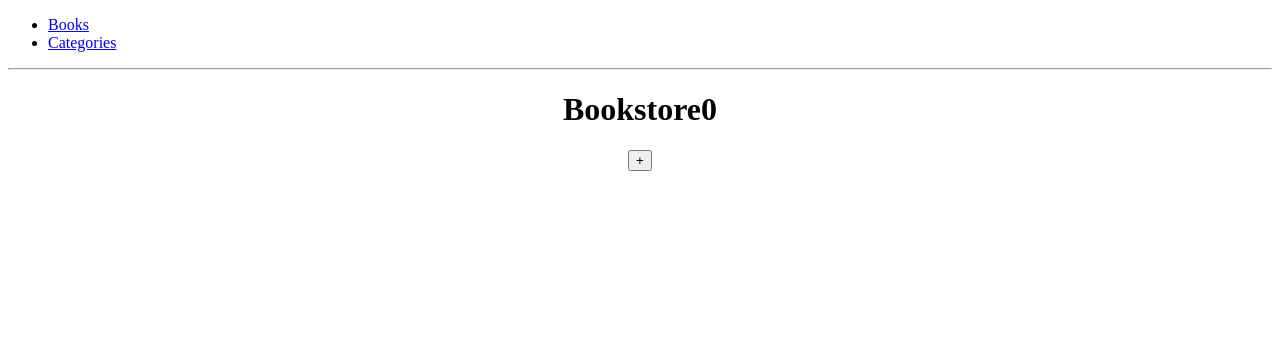
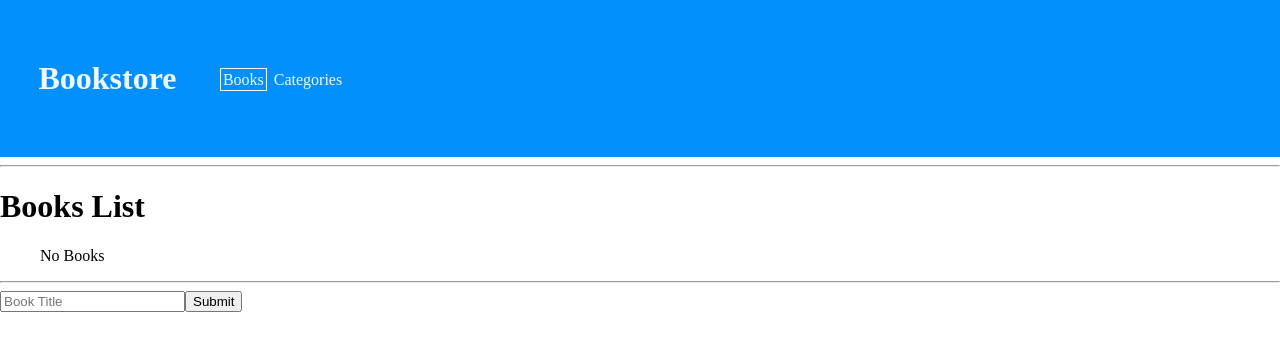
Before and after one commit to vikitaotiz/Bookstore, a React (Create React App) app: page / in a window 1280 px wide. Shown: the top 350 px of the page. Built offline with nearby package versions, Linux system fonts and the light colour scheme.

Commit message:
Add empty books array

```diff
--- a/package.json
+++ b/package.json
@@ -6,6 +6,7 @@
     "@testing-library/jest-dom": "^5.11.4",
     "@testing-library/react": "^11.1.0",
     "@testing-library/user-event": "^12.1.10",
+    "prop-types": "^15.7.2",
     "react": "^17.0.2",
     "react-dom": "^17.0.2",
     "react-redux": "^7.2.5",
--- a/src/App.css
+++ b/src/App.css
@@ -1,39 +1,32 @@
-.App {
-  text-align: center;
+body {
+  margin: 0;
+  padding: 0;
 }
 
-.App-logo {
-  height: 40vmin;
-  pointer-events: none;
+.nav {
+  background: #0290ff;
+  display: flex;
+  color: aliceblue;
+  padding: 3%;
 }
 
-@media (prefers-reduced-motion: no-preference) {
-  .App-logo {
-    animation: App-logo-spin infinite 20s linear;
-  }
+.flex-right ul {
+  padding-top: 11%;
+  list-style: none;
+  float: right;
 }
 
-.App-header {
-  background-color: #282c34;
-  min-height: 100vh;
-  display: flex;
-  flex-direction: column;
-  align-items: center;
-  justify-content: center;
-  font-size: calc(10px + 2vmin);
-  color: white;
+.flex-right ul li {
+  display: inline;
+  padding: 3%;
 }
 
-.App-link {
-  color: #61dafb;
+.active {
+  padding: 2px;
+  border: 1px solid aliceblue;
 }
 
-@keyframes App-logo-spin {
-  from {
-    transform: rotate(0deg);
-  }
-
-  to {
-    transform: rotate(360deg);
-  }
+.flex-right ul li a {
+  color: aliceblue;
+  text-decoration: none;
 }
--- /dev/null
+++ b/src/components/AddBook.js
@@ -0,0 +1,27 @@
+import { useDispatch, useSelector } from 'react-redux';
+import { useState } from 'react';
+import { addBook } from '../redux/books/books';
+
+const AddBook = () => {
+  const books = useSelector((state) => state.books);
+  const [title, setTitle] = useState('');
+  const dispatch = useDispatch();
+  const createBook = () => {
+    if (title) {
+      const data = { title, id: books.length + 1 };
+      dispatch(addBook(data));
+      setTitle('');
+    }
+  };
+
+  return (
+    <div>
+      <form>
+        <input type="text" value={title} onChange={(e) => setTitle(e.target.value)} placeholder="Book Title" />
+        <button onClick={createBook} type="button">Submit</button>
+      </form>
+    </div>
+  );
+};
+
+export default AddBook;
--- a/src/components/Books.js
+++ b/src/components/Books.js
@@ -1,18 +1,18 @@
-import { useSelector, useDispatch } from 'react-redux';
-import * as booksActions from '../redux/books/books';
+import { useSelector } from 'react-redux';
+import AddBook from './AddBook';
+import SingleBook from './SingleBook';
 
 const Books = () => {
   const books = useSelector((state) => state.books);
-  const dispatch = useDispatch();
-  const { addBook } = booksActions;
 
   return (
     <div>
-      <h1>
-        Bookstore
-        {books}
-      </h1>
-      <button type="button" onClick={() => dispatch(addBook())}>+</button>
+      <h1>Books List</h1>
+      <ul>
+        {books.length > 0 ? books.map((book) => <SingleBook key={book.id} book={book} />) : 'No Books'}
+      </ul>
+      <hr />
+      <AddBook />
     </div>
   );
 };
--- a/src/components/Navbar.js
+++ b/src/components/Navbar.js
@@ -1,11 +1,16 @@
-import { Link } from 'react-router-dom';
+import { NavLink } from 'react-router-dom';
 
 const Navbar = () => (
-  <div>
-    <ul>
-      <li><Link to="/">Books</Link></li>
-      <li><Link to="/categories">Categories</Link></li>
-    </ul>
+  <div className="nav">
+    <div>
+      <h1>Bookstore</h1>
+    </div>
+    <div className="flex-right">
+      <ul>
+        <li><NavLink to="/" exact>Books</NavLink></li>
+        <li><NavLink to="/categories" exact>Categories</NavLink></li>
+      </ul>
+    </div>
   </div>
 );
 
--- /dev/null
+++ b/src/components/SingleBook.js
@@ -0,0 +1,19 @@
+import React from 'react';
+import propTypes from 'prop-types';
+
+const SingleBook = ({ book }) => {
+  const { title } = book;
+  return (<li>{title}</li>);
+};
+
+SingleBook.propTypes = {
+  book: propTypes.shape({
+    title: propTypes.string,
+  }),
+};
+
+SingleBook.defaultProps = {
+  book: {},
+};
+
+export default SingleBook;
--- a/src/redux/books/books.js
+++ b/src/redux/books/books.js
@@ -1,8 +1,9 @@
 import { combineReducers } from 'redux';
 
 // Actions
-export const addBook = () => ({
+export const addBook = (book) => ({
   type: 'ADD_BOOK',
+  payload: book,
 });
 
 export const removeBook = () => ({
@@ -10,10 +11,10 @@ export const removeBook = () => ({
 });
 
 // Reducers
-export const booksReducer = (state = 0, action) => {
+export const booksReducer = (state = [], action) => {
   switch (action.type) {
     case 'ADD_BOOK':
-      return state + 1;
+      return [action.payload, ...state];
     case 'REMOVE_BOOK':
       return state - 1;
     default:
```
